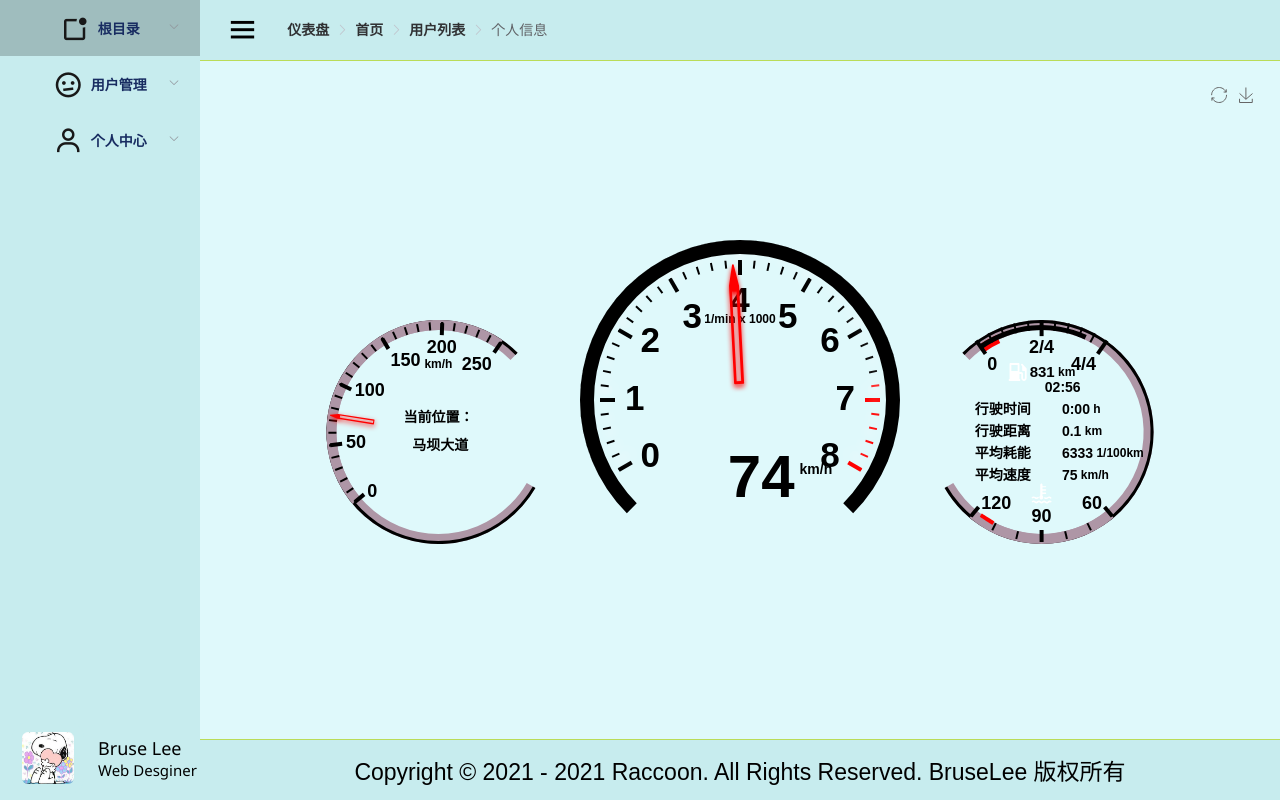
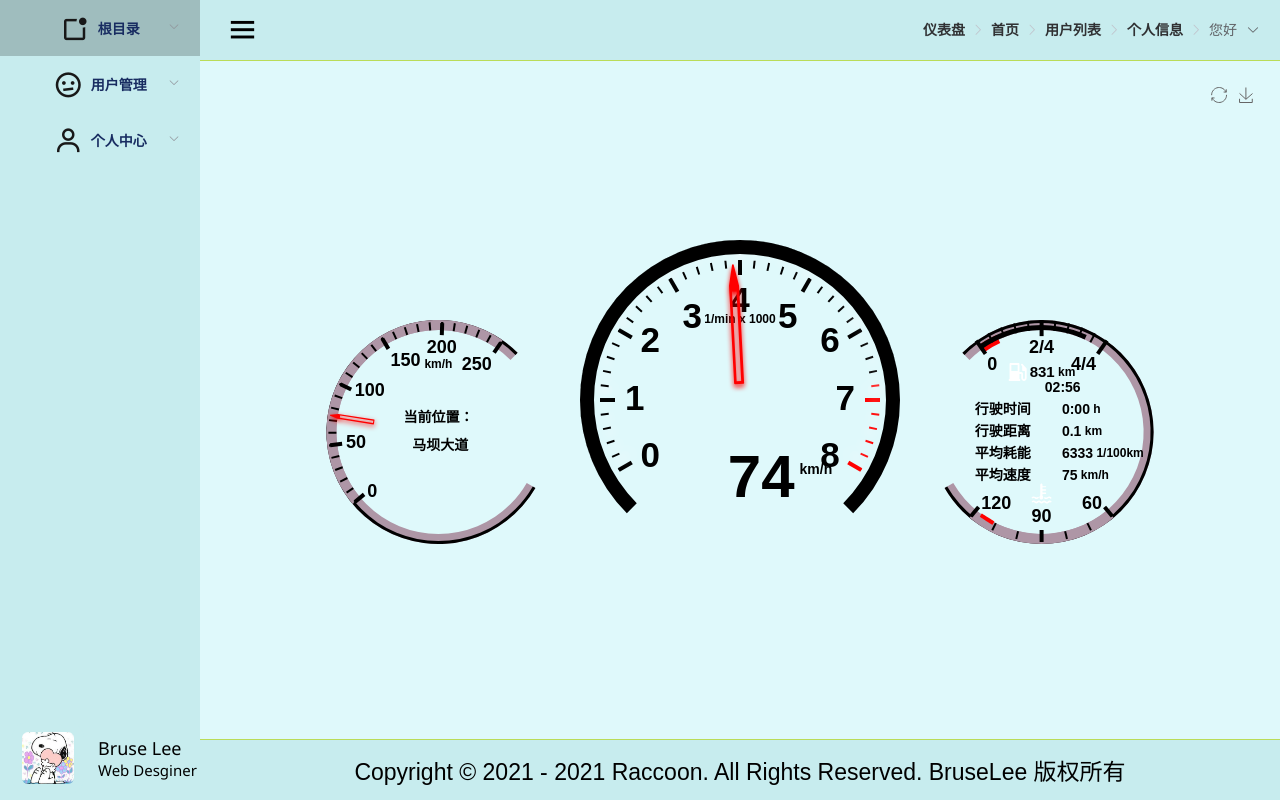
Before and after one commit to Bruse-Lee/Back-and-Front, a Vue app in the folder surveryfront/: page /dashboard in a window 1280 px wide. Built offline with nearby package versions, Linux system fonts and the light colour scheme; sample sign-in values are in the browser's storage.

Commit message:
完成注销功能,并解决路由守卫跳转重定向问题

```diff
--- a/surveryfront/public/index.html
+++ b/surveryfront/public/index.html
@@ -7,8 +7,9 @@
   <meta name="viewport" content="width=device-width,initial-scale=1.0">
   <link rel="icon" href="<%= BASE_URL %>ghost.ico">
   <title>
-    <%= htmlWebpackPlugin.options.title %>
+    BruseLee
   </title>
+  <!-- <%= htmlWebpackPlugin.options.title %> -->
 </head>
 
 <body>
--- a/surveryfront/src/api/user.js
+++ b/surveryfront/src/api/user.js
@@ -24,3 +24,8 @@ export function changeInfo(id,params) {
 export function newUser(data) {
     return request.post("/user/register", data)
 }
+
+// 注销
+// export function logout(token){
+//     return request
+// }
--- a/surveryfront/src/components/Layout.vue
+++ b/surveryfront/src/components/Layout.vue
@@ -96,6 +96,7 @@ body {
   display: flex;
   align-items: center;
   background-color: #c7ecee;
+  justify-content: space-between;
   /* overflow: unset; */
   position: relative;
   box-shadow: 0px 1px 0px 0px #badc58;
--- a/surveryfront/src/components/Login/Login.vue
+++ b/surveryfront/src/components/Login/Login.vue
@@ -82,13 +82,14 @@ export default {
       request.post("/api/login", data).then((res) => {
         //所以此处打印的是用户状态信息
         // console.log(res.data);
-        // console.log(res);
+        console.log(res);
         if (res.code === 200) {
           this.$message({
             message: "登陆成功!",
             type: "success",
           });
           localStorage.setItem("token", res.data.token);
+          localStorage.setItem("refreshToken",res.data.refreshToken);
           this.$router.push("/");
         } else {
           this.$message.error("用户名或密码错误,请重新尝试！");
--- a/surveryfront/src/components/headNavbar/headBar.vue
+++ b/surveryfront/src/components/headNavbar/headBar.vue
@@ -1,8 +1,87 @@
 <template>
-  <el-breadcrumb separator-class="el-icon-arrow-right">
-    <el-breadcrumb-item :to="{ path: '/dashboard' }">仪表盘</el-breadcrumb-item>
-    <el-breadcrumb-item :to="{ path: '/home' }">首页</el-breadcrumb-item>
-    <el-breadcrumb-item :to="{ path: '/userController/userList' }">用户列表</el-breadcrumb-item>
-    <el-breadcrumb-item :to="{ path: '/personalCenter/profile' }">个人信息</el-breadcrumb-item>
-  </el-breadcrumb>
+  <div>
+    <el-breadcrumb separator-class="el-icon-arrow-right">
+      <el-breadcrumb-item :to="{ path: '/dashboard' }"
+        >仪表盘</el-breadcrumb-item
+      >
+      <el-breadcrumb-item :to="{ path: '/home' }">首页</el-breadcrumb-item>
+      <el-breadcrumb-item :to="{ path: '/userController/userList' }"
+        >用户列表</el-breadcrumb-item
+      >
+      <el-breadcrumb-item :to="{ path: '/personalCenter/profile' }"
+        >个人信息</el-breadcrumb-item
+      >
+      <!--  下拉菜单-->
+      <el-dropdown @command="handleCommand" class="drop"
+        ><!--  绑定指令,在methods里定义-->
+        <span class="el-dropdown-link">
+          您好
+          <i class="el-icon-arrow-down el-icon--right"></i>
+        </span>
+        <el-dropdown-menu slot="dropdown">
+          <!-- icon是修改图标 ，command是点击后传给方法的值-->
+          <el-dropdown-item icon="el-icon-edit" command="edit"
+            >>修改密码</el-dropdown-item
+          >
+
+          <el-dropdown-item icon="el-icon-s-operation" command="quit"
+            >>退出登录</el-dropdown-item
+          >
+        </el-dropdown-menu>
+      </el-dropdown>
+      <!--  下拉菜单结束-->
+    </el-breadcrumb>
+    <el-dialog
+      title="Tips"
+      :visible.sync="centerDialogVisible"
+      width="30%"
+      center
+    >
+      <span>确定注销?</span>
+      <span slot="footer" class="dialog-footer">
+        <el-button @click="handleCancel">取 消</el-button>
+        <el-button type="primary" @click="handleConfirm">确 定</el-button>
+      </span>
+    </el-dialog>
+  </div>
 </template>
+
+
+<script>
+export default {
+  data() {
+    return {
+      centerDialogVisible: false,
+    };
+  },
+  inject: ["reload"],
+  methods: {
+    handleCommand(command) {
+      switch (command) {
+        case "edit":
+          console.log("修改密码");
+          break;
+        case "quit": {
+          console.log("退出登录");
+          this.centerDialogVisible = true;
+          break;
+        }
+      }
+    },
+    handleConfirm() {
+      localStorage.removeItem("token");
+      localStorage.removeItem("refreshToken");
+      this.$router.push("/Login");
+    },
+    handleCancel(){
+      this.centerDialogVisible=false
+    }
+  },
+};
+</script>
+
+<style scoped>
+.drop {
+  float: right;
+}
+</style>
--- a/surveryfront/src/router/index.js
+++ b/surveryfront/src/router/index.js
@@ -11,7 +11,11 @@ let router = new VueRouter({
     mode: 'history',
     routes
 })
-
+const originalPush = VueRouter.prototype.push
+VueRouter.prototype.push = function push(location, onResolve, onReject) {
+    if (onResolve || onReject) return originalPush.call(this, location, onResolve, onReject)
+    return originalPush.call(this, location).catch(err => err)
+}
 router.beforeEach((to, from, next) => {
     if (!localStorage.getItem("token")) {
         if (to.path !== '/login') {
```
Also changed, not shown: 4 other files (tests, documents, lock files or other folders).
